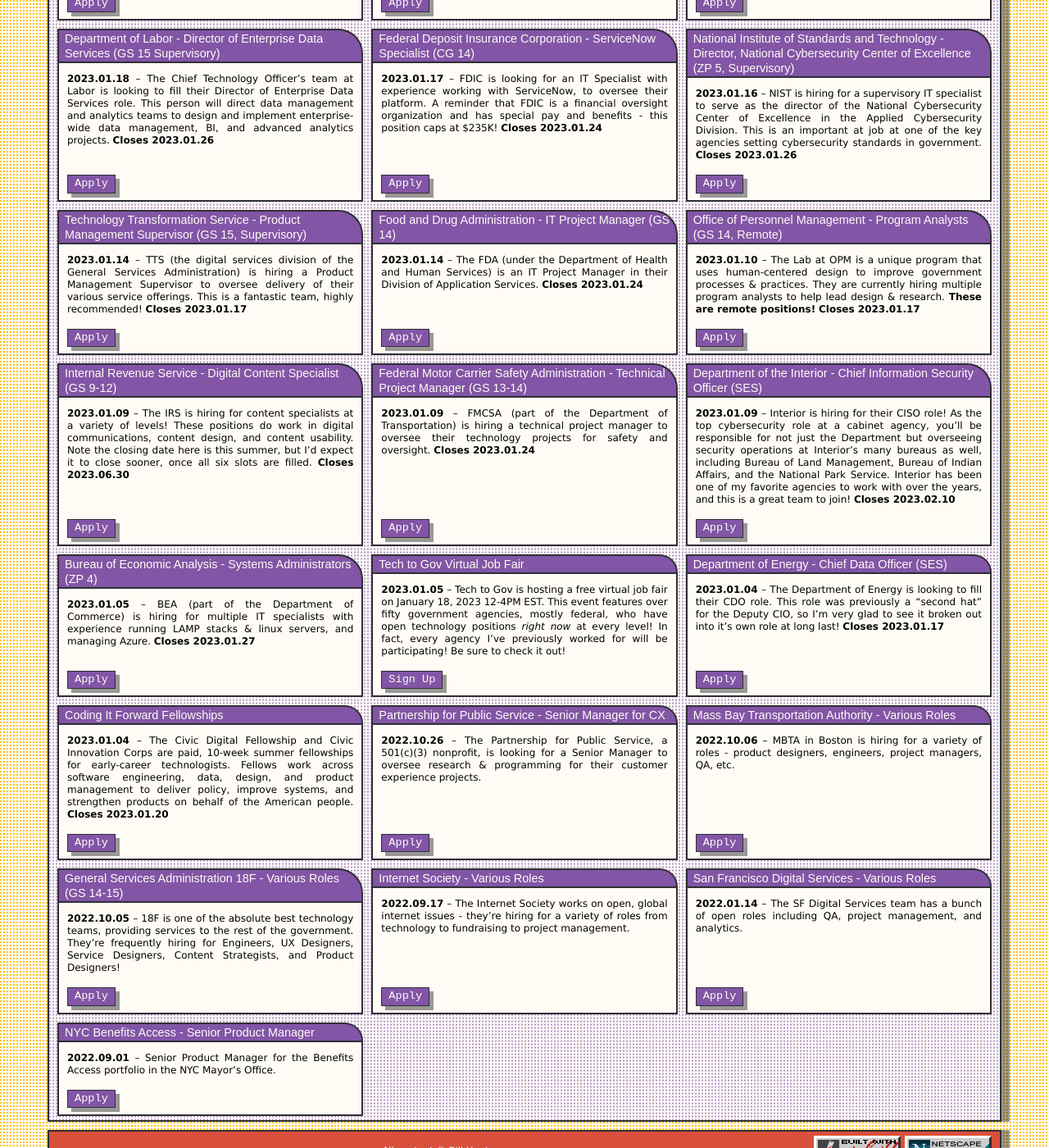
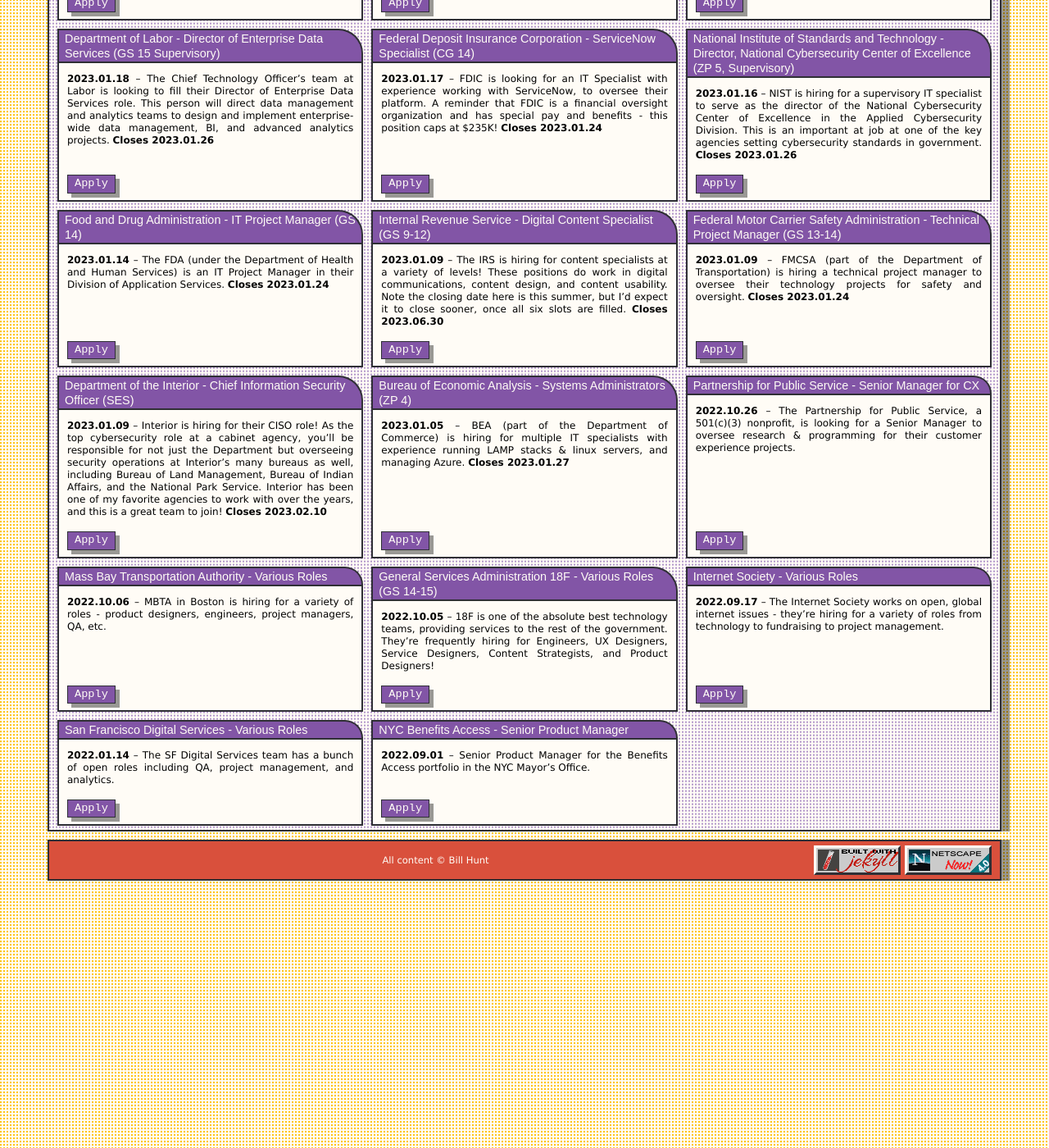
Before and after one commit to krusynth/billhunt.dev, a Jekyll site: the page built from jobs.md, in a window 1280 px wide and 1400 px high, scrolled down 372 px. Shown: the whole window at 82% size. Built offline with Jekyll 4.4.1, drawn with Linux system fonts in a browser that asks for light colours; some web fonts are replaced.

Commit message:
Update jobs.

```diff
--- a/_data/jobs.yml
+++ b/_data/jobs.yml
@@ -34,23 +34,11 @@
   closes: 2023-01-26
   content: NIST is hiring for a supervisory IT specialist to serve as the director of the  National Cybersecurity Center of Excellence in the Applied Cybersecurity Division. This is an important at job at one of the key agencies setting cybersecurity standards in government.
 
-- title: Technology Transformation Service - Product Management Supervisor (GS 15, Supervisory)
-  url: https://www.usajobs.gov/job/698719000
-  date: 2023-01-14
-  closes: 2023-01-17
-  content: TTS (the digital services division of the General Services Administration) is hiring a Product Management Supervisor to oversee delivery of their various service offerings. This is a fantastic team, highly recommended!
-
 - title: Food and Drug Administration - IT Project Manager (GS 14)
   url: https://www.usajobs.gov/job/695965600
   date: 2023-01-14
   closes: 2023-01-24
   content: The FDA (under the Department of Health and Human Services) is an IT Project Manager in their Division of Application Services.
-
-- title: Office of Personnel Management - Program Analysts (GS 14, Remote)
-  url: https://www.usajobs.gov/job/698783500
-  date: 2023-01-10
-  closes: 2023-01-17
-  content: The Lab at OPM is a unique program that uses human-centered design to improve government processes & practices. They are currently hiring multiple program analysts to help lead design & research. **These are remote positions!**
 
 - title: Internal Revenue Service - Digital Content Specialist (GS 9-12)
   url: https://www.usajobs.gov/job/696403900
@@ -75,25 +63,6 @@
   date: 2023-01-05
   closes: 2023-01-27
   content: BEA (part of the Department of Commerce) is hiring for multiple IT specialists with experience running LAMP stacks & linux servers, and managing Azure.
-
-- title: Tech to Gov Virtual Job Fair
-  url: https://www.techtogov.org/events/jan-18-2023-opportunity-fair
-  date: 2023-01-05
-  closes:
-  action: Sign Up
-  content: Tech to Gov is hosting a free virtual job fair on January 18, 2023 12-4PM EST. This event features over fifty government agencies, mostly federal, who have open technology positions *right now* at every level! In fact, every agency I've previously worked for will be participating! Be sure to check it out!
-
-- title: Department of Energy - Chief Data Officer (SES)
-  url: https://www.usajobs.gov/job/697603200
-  date: 2023-01-04
-  closes: 2023-01-17
-  content: The Department of Energy is looking to fill their CDO role.  This role was previously a "second hat" for the Deputy CIO, so I'm very glad to see it broken out into it's own role at long last!
-
-- title: Coding It Forward Fellowships
-  url: https://www.codingitforward.com/fellowships
-  date: 2023-01-04
-  closes: 2023-01-20
-  content: The Civic Digital Fellowship and Civic Innovation Corps are paid, 10-week summer fellowships for early-career technologists. Fellows work across software engineering, data, design, and product management to deliver policy, improve systems, and strengthen products on behalf of the American people.
 
 - title: Partnership for Public Service - Senior Manager for CX
   url: https://workforcenow.adp.com/mascsr/default/mdf/recruitment/recruitment.html?cid=45713b53-21b1-4127-847f-73f3b4916607&ccId=19000101_000001&jobId=455642&source=CC2&lang=en_US
```
